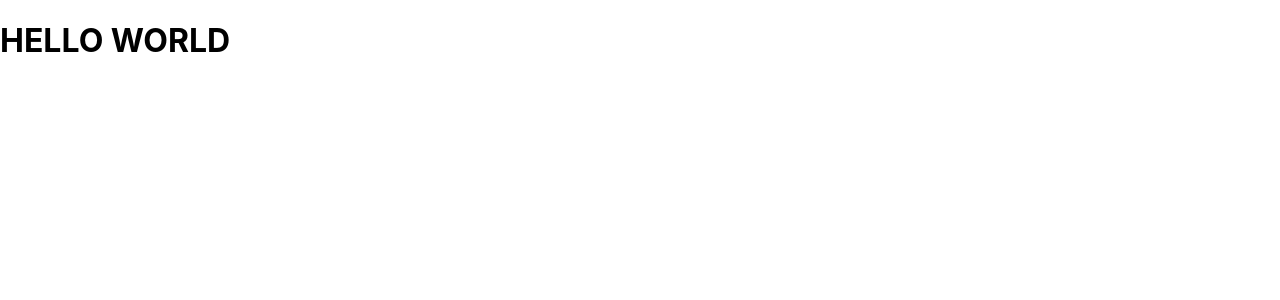
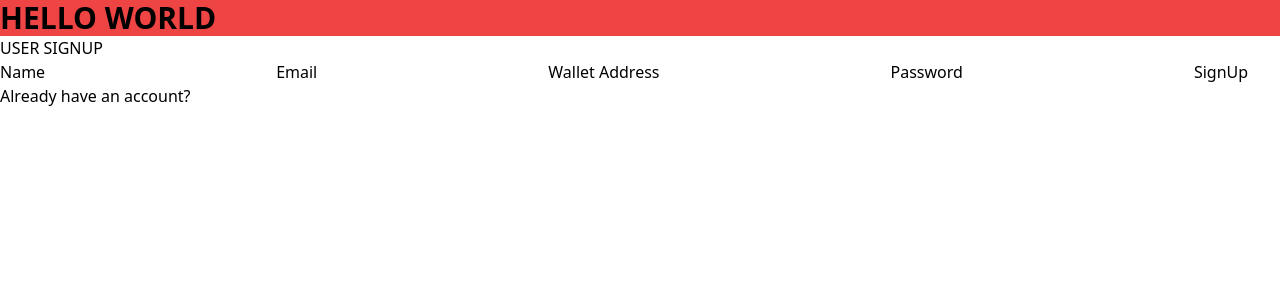
Before and after one commit to NeoZ666/Musichain, a React (Create React App) app in the folder webapp/: page / in a window 1280 px wide. Shown: the top 300 px of the page. Built offline with nearby package versions, Linux system fonts and the light colour scheme.

Commit message:
Added tailwindCSS and signup form

```diff
--- a/webapp/package.json
+++ b/webapp/package.json
@@ -35,5 +35,8 @@
       "last 1 firefox version",
       "last 1 safari version"
     ]
+  },
+  "devDependencies": {
+    "tailwindcss": "^3.3.6"
   }
 }
--- a/webapp/src/App.js
+++ b/webapp/src/App.js
@@ -1,9 +1,11 @@
 import React from 'react'
+import UserSignUp from './pages/UserSingup'
 
 function App() {
   return (
     <div>
-      <h1>HELLO WORLD</h1>
+      <h1 className='text-3xl font-bold bg-red-500'>HELLO WORLD</h1>
+      <UserSignUp />
     </div>
   )
 }
--- a/webapp/src/index.css
+++ b/webapp/src/index.css
@@ -1,13 +1,3 @@
-body {
-  margin: 0;
-  font-family: -apple-system, BlinkMacSystemFont, 'Segoe UI', 'Roboto', 'Oxygen',
-    'Ubuntu', 'Cantarell', 'Fira Sans', 'Droid Sans', 'Helvetica Neue',
-    sans-serif;
-  -webkit-font-smoothing: antialiased;
-  -moz-osx-font-smoothing: grayscale;
-}
-
-code {
-  font-family: source-code-pro, Menlo, Monaco, Consolas, 'Courier New',
-    monospace;
-}
+@tailwind base;
+@tailwind components;
+@tailwind utilities;
--- /dev/null
+++ b/webapp/src/pages/UserSingup.jsx
@@ -0,0 +1,58 @@
+import React, { useState } from "react";
+
+export default function UserSignUp() {
+  const [name, setName] = useState("")
+  const [email, setEmail] = useState("");
+  const [password, setPassword] = useState("");
+  const [walletAdd, setWalletAdd] = useState("");
+
+  return (
+    <div>
+      <div className="login-page">
+        <form>
+          <h1>USER SIGNUP</h1>
+
+          <label htmlFor="name">Name</label>
+          <input
+            type="text"
+            name="name"
+            value={name}
+            onChange={(e) => setName(e.target.value)}
+          ></input>
+
+          <label htmlFor="email">Email</label>
+          <input
+            type="text"
+            name="email"
+            value={email}
+            onChange={(e) => setEmail(e.target.value)}
+          ></input>
+
+          <label htmlFor="walletAdd">Wallet Address</label>
+          <input
+            type="text"
+            name="walletAdd"
+            value={walletAdd}
+            onChange={(e) => setWalletAdd(e.target.value)}
+          ></input>
+
+
+
+          <label htmlFor="password">Password</label>
+          <input
+            type="password"
+            name="password"
+            value={password}
+            onChange={(e) => setPassword(e.target.value)}
+          ></input>
+
+          <button type="submit">SignUp</button>
+        </form>
+        <p>
+          Already have an account?
+          {/* <Link to="/register">Sign up</Link> */}
+        </p>
+      </div>
+    </div>
+  );
+}
--- /dev/null
+++ b/webapp/tailwind.config.js
@@ -0,0 +1,10 @@
+/** @type {import('tailwindcss').Config} */
+module.exports = {
+  content: [
+    "./src/**/*.{js,jsx,ts,tsx}",
+  ],
+  theme: {
+    extend: {},
+  },
+  plugins: [],
+}
```
Also changed, not shown: 1 other file (tests, documents, lock files or other folders).
